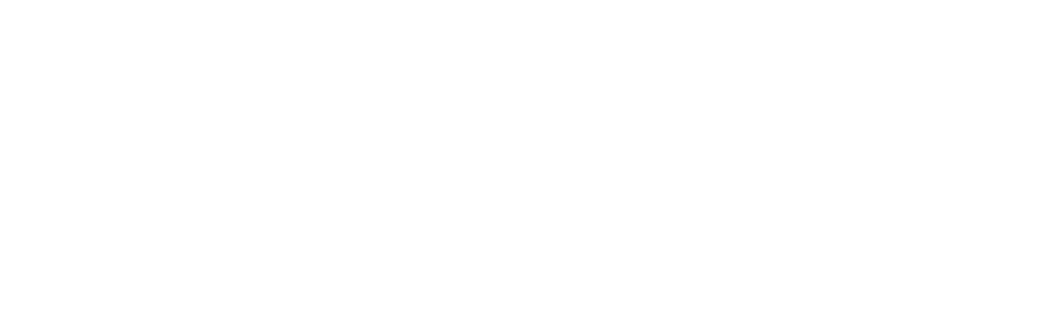
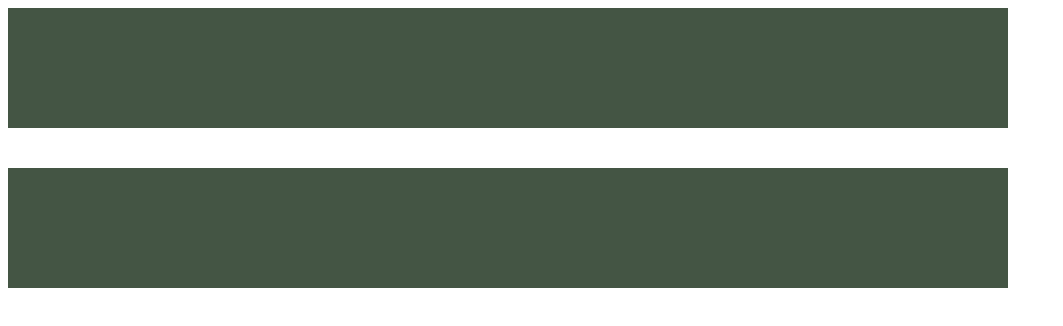
Before and after one commit to hsescience/culturetest2, a plain HTML site: page index.html in a window 1280 px wide. Shown: the whole page, without its empty margins (0-1063 px from the left). Drawn offline with Linux system fonts and the light colour scheme.

Commit message:
add new file

```diff
--- a/css/style.css
+++ b/css/style.css
@@ -9,3 +9,22 @@ body {
 	width: 100%; /*ДА, ЭТО ИЗВРАТ ASP.net*/
 	height: 100%;
 }
+
+#content_block {
+	position: relative;
+}
+
+.footer_header {
+	position: relative;
+	height: 120px;
+	width: 1000px;
+	background: #454;
+}
+
+#header {
+	margin-top: 0px;
+}
+
+#footer {
+	margin-bottom: 0px;
+}
--- a/index.html
+++ b/index.html
@@ -1,10 +1,24 @@
 <html>
 	<head>
 		<meta charset="utf-8">
-		<title></title>
+		<title>Первая страница...</title>
+		<link rel="stylesheet" type="text/css" href="css/style.css">
+		<link rel="stylesheet" type="text/css" href="font/font.css">
 	</head>
 	<body>
+		<div id = "content_block">
+			<form name = "auto" action = "">
+				<div class = "footer_header" id = "header">
 
+				</div>
+
+				<div style = "height: 40px;">
+				</div>
+
+				<div class = "footer_header" id = "footer">
+				</div>
+		</form>
+		</div>
 	</body>
 	<!--Будущий счетчик-->
 	<script type="text/javascript">
```
Also changed, not shown: font/font.css (added).
